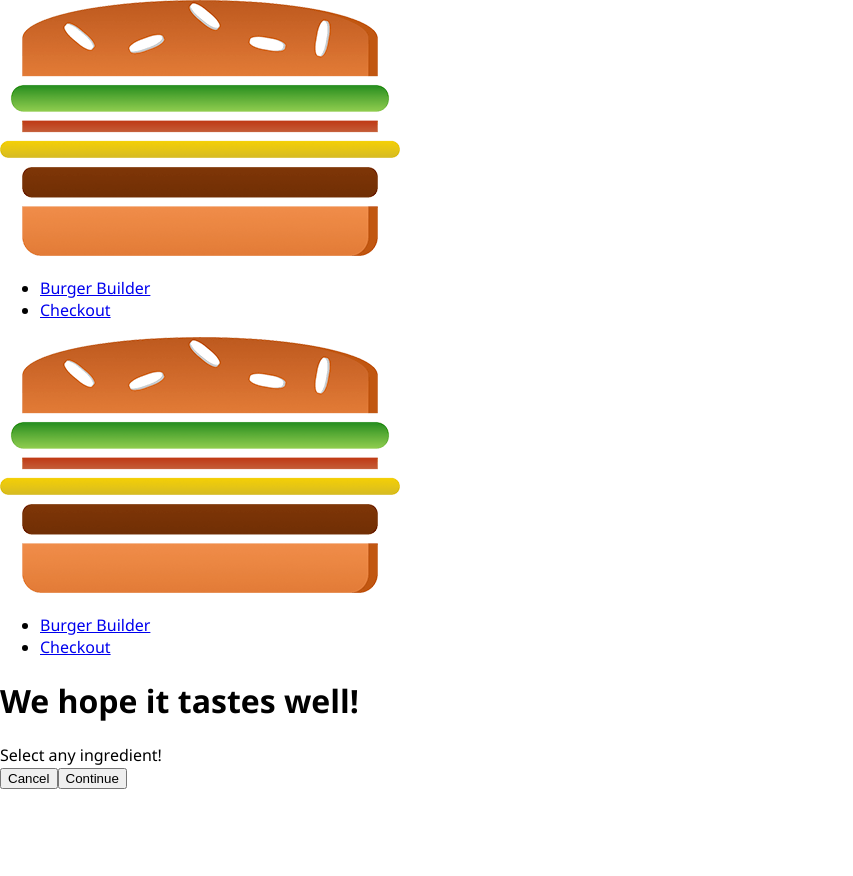
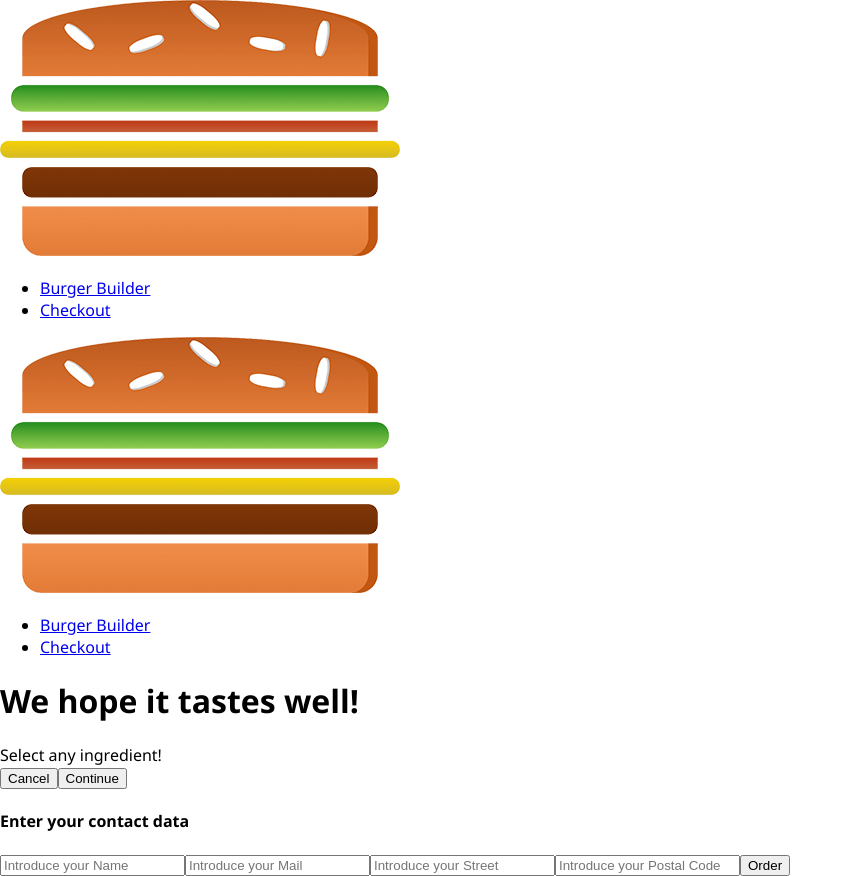
Before and after one commit to Jacoborodicio/react-max-course, a React app: page /checkout in a window 1280 px wide. Both pictures are taken after a click on the button "Continue". Shown: the whole page, without its empty margins (0-853 px from the left). Before the commit the page ends 800 px from the top, so only its background shows below. Built offline with nearby package versions, Linux system fonts and the light colour scheme; the HTML template or start-up script is replaced by a standard one.

Commit message:
feat: Completed the order transaction. New route render learnt!

```diff
--- a/src/containers/BurgerBuilder/BurgerBuilder.js
+++ b/src/containers/BurgerBuilder/BurgerBuilder.js
@@ -96,32 +96,11 @@
     }
 
     purchaseContinueHandler = () => {
-
-        // this.setState({loading: true});
-        // const order = {
-        //     ingredients: this.state.ingredients,
-        //     price: this.state.price,
-        //     customer: {
-        //         name: 'Jacobo Rodicio',
-        //         address: 'Street',
-        //         zipCode: '32004',
-        //         country: 'Germany'
-        //     },
-        //     email: 'test@test.com',
-        //     delivertyMethod: 'fastest'
-        // }
-        // axios.post('/orders.json', order)
-        //     .then(response =>  {
-        //         console.log(response);
-        //         this.setState({loading: false, purchasing: false});
-        //     }).catch(err =>  {
-        //         console.log(err);
-        //         this.setState({loading: false, purchasing: false});
-        //     })
         const queryParams = [];
         for( let i in this.state.ingredients) {
             queryParams.push(encodeURIComponent(i) + '=' + encodeURIComponent(this.state.ingredients[i]));
         }
+        queryParams.push('price=' + this.state.price);
         const queryString = queryParams.join('&');
         this.props.history.push({
             pathname: '/checkout',
--- a/src/containers/Checkout/Checkout.js
+++ b/src/containers/Checkout/Checkout.js
@@ -1,24 +1,27 @@
 import React, {Component}  from 'react';
 import CheckoutSummary from '../../components/Order/CheckoutSummary/CheckoutSummary';
+import { Route } from "react-router-dom";
+import ContactData from './ContactData/ContactData';
+
 class Checkout extends Component {
     state = {
-        ingredients: {
-            salad: 1,
-            meat: 1,
-            cheese: 1,
-            bacon: 1
-        }
+        ingredients: null,
+        price: 0,
     }
 
-    componentDidMount() {
+    componentWillMount() {
         const query = new URLSearchParams(this.props.location.search);
         const ingredients = {};
-
+        let price = 0;
         for (let param of query.entries()) {
-            ingredients[param[0]] = +param[1];
+            if(param[0] === 'price') {
+                price = param[1];
+            } else {
+                ingredients[param[0]] = +param[1];
+            }
         }
         console.log("Ingredients before setState: ", ingredients)
-        this.setState({ingredients: ingredients})
+        this.setState({ingredients: ingredients, price: price})
     }
 
     onCheckoutCancelledHandler = () => {
@@ -37,6 +40,8 @@
                     ingredients={this.state.ingredients}
                     onCheckoutCancelled={this.onCheckoutCancelledHandler}
                     onCheckoutContinued={this.onCheckoutContinuedHandler} />
+                <Route path={this.props.match.path + '/contact-data'}
+                    render={ props => (<ContactData ingredients={this.state.ingredients} price={this.state.price} {...props} />)} />
             </div>
         );
 
--- /dev/null
+++ b/src/containers/Checkout/ContactData/ContactData.css
@@ -0,0 +1,19 @@
+.ContactData {
+    margin: 20px auto;
+    width: 80%;
+    text-align: center;
+    box-shadow: 0px 2px 3px #ccc;
+    border: 1px solid #eee;
+    padding: 10px;
+    box-sizing: border-box;
+}
+
+.Input {
+    display: block;
+}
+
+@media (min-width: 600px) {
+    .ContactData {
+        width: 500px;
+    }
+}
--- a/src/containers/Checkout/ContactData/ContactData.js
+++ b/src/containers/Checkout/ContactData/ContactData.js
@@ -1,11 +1,66 @@
 import React, { Component } from 'react';
+import Button from '../../../components/UI/Button/Button';
+import classes from './ContactData.css';
+import axios from '../../../axios-orders';
+import Spinner from '../../../components/UI/Spinner/Spinner';
 
 class ContactData extends Component {
 
+    state = {
+        name: '',
+        email: '',
+        address: {
+            street: '',
+            postalCode: ''
+        },
+        loading: false,
+    }
+    orderHandler = event => {
+        event.preventDefault();
+        this.setState({loading: true})
+        const order = {
+            ingredients: this.props.ingredients,
+            price: this.props.price,
+            customer: {
+                name: 'Jacobo Rodicio',
+                address: 'Street',
+                zipCode: '32004',
+                country: 'Germany'
+            },
+            email: 'test@test.com',
+            delivertyMethod: 'fastest'
+        }
+        axios.post('/orders.json', order)
+            .then(response =>  {
+                console.log(response);
+                this.setState({loading: false});
+                this.props.history.push('/');
+            }).catch(err =>  {
+                console.log(err);
+                this.setState({loading: false});
+            })
+    }
     render () {
+        let form = (<form>
+            <input className={classes.Input} type='text' name='name' placeholder='Introduce your Name' />
+            <input className={classes.Input} type='email' name='email' placeholder='Introduce your Mail' />
+            <input className={classes.Input} type='text' name='street' placeholder='Introduce your Street' />
+            <input className={classes.Input} type='text' name='postal' placeholder='Introduce your Postal Code' />
+            <Button buttonType='Success' clicked={this.orderHandler}>
+                Order
+            </Button>
 
+        </form>);
+        if (this.state.loading) {
+            form = <Spinner />
+        }
         return (
-            hola
+            <div className={classes.ContactData }>
+                <h4>Enter your contact data</h4>
+                {form}
+            </div>
         );
     }
 }
+
+export default ContactData;
```
